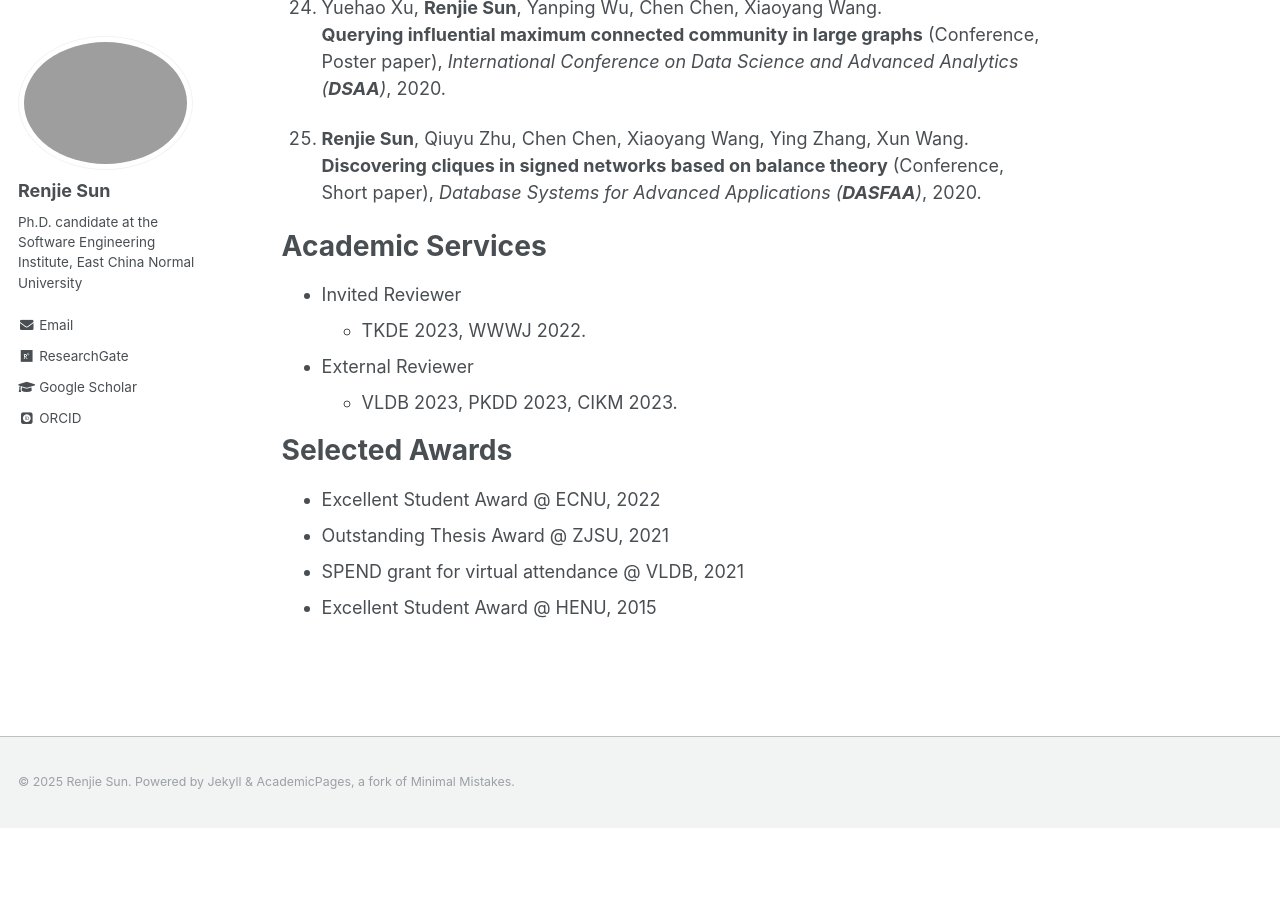
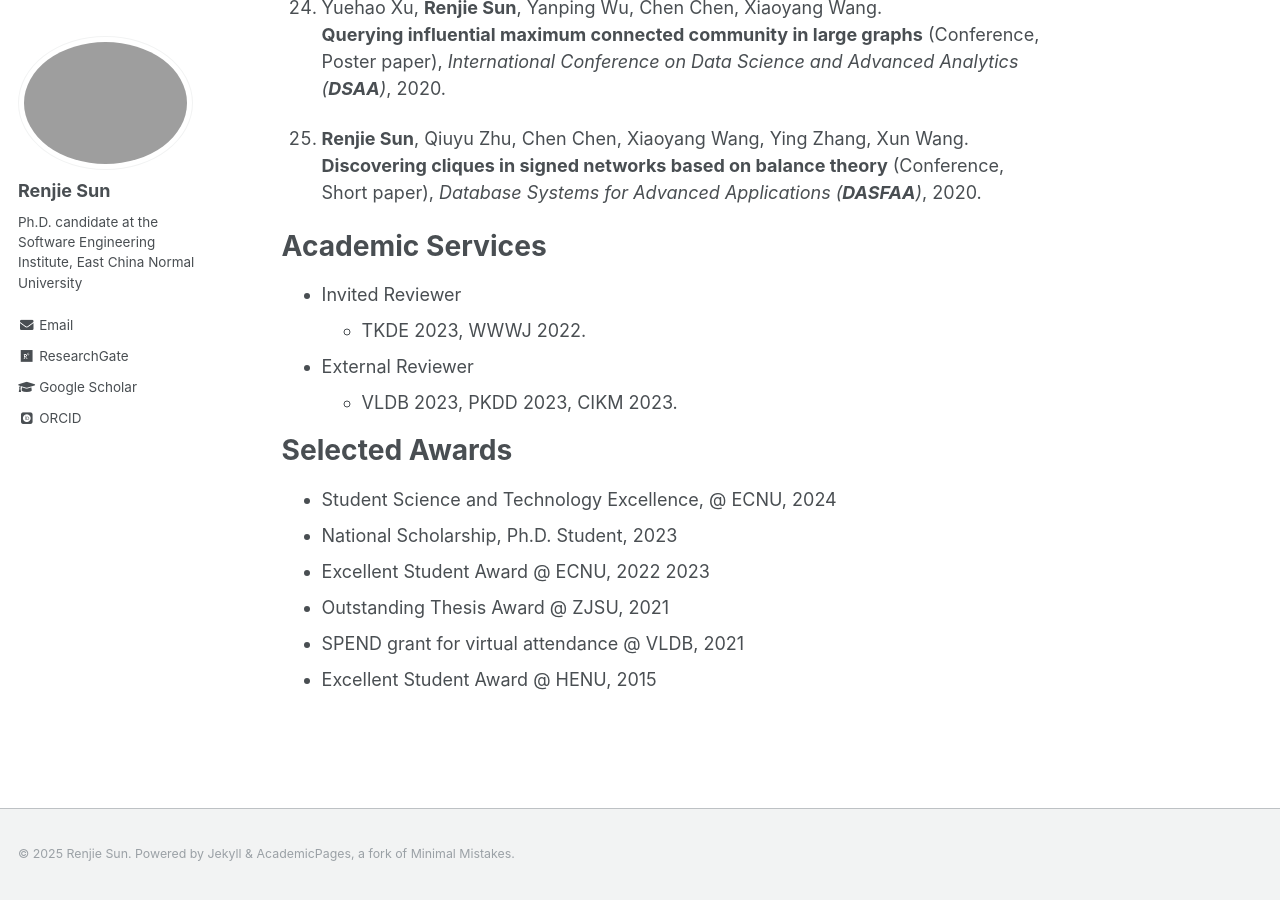
Before and after one commit to sunrj/sunrj.github.io, a Jekyll site: the page built from _pages/about.md, in a window 1280 px wide and 900 px high, scrolled down 3017 px. Built offline with Jekyll 4.4.1, drawn with Linux system fonts in a browser that asks for light colours; some web fonts are replaced; before the commit the page ends 3845 px from its top, so only the background shows below that.

Commit message:
Update about.md

```diff
--- a/_pages/about.md
+++ b/_pages/about.md
@@ -160,7 +160,9 @@ Academic Services
 
 Selected Awards
 ======
-- Excellent Student Award @ ECNU, 2022
+- Student Science and Technology Excellence, @ ECNU, 2024
+- National Scholarship, Ph.D. Student, 2023
+- Excellent Student Award @ ECNU, 2022 2023
 - Outstanding Thesis Award @ ZJSU, 2021
 - SPEND grant for virtual attendance @ VLDB, 2021
 - Excellent Student Award @ HENU, 2015
```
